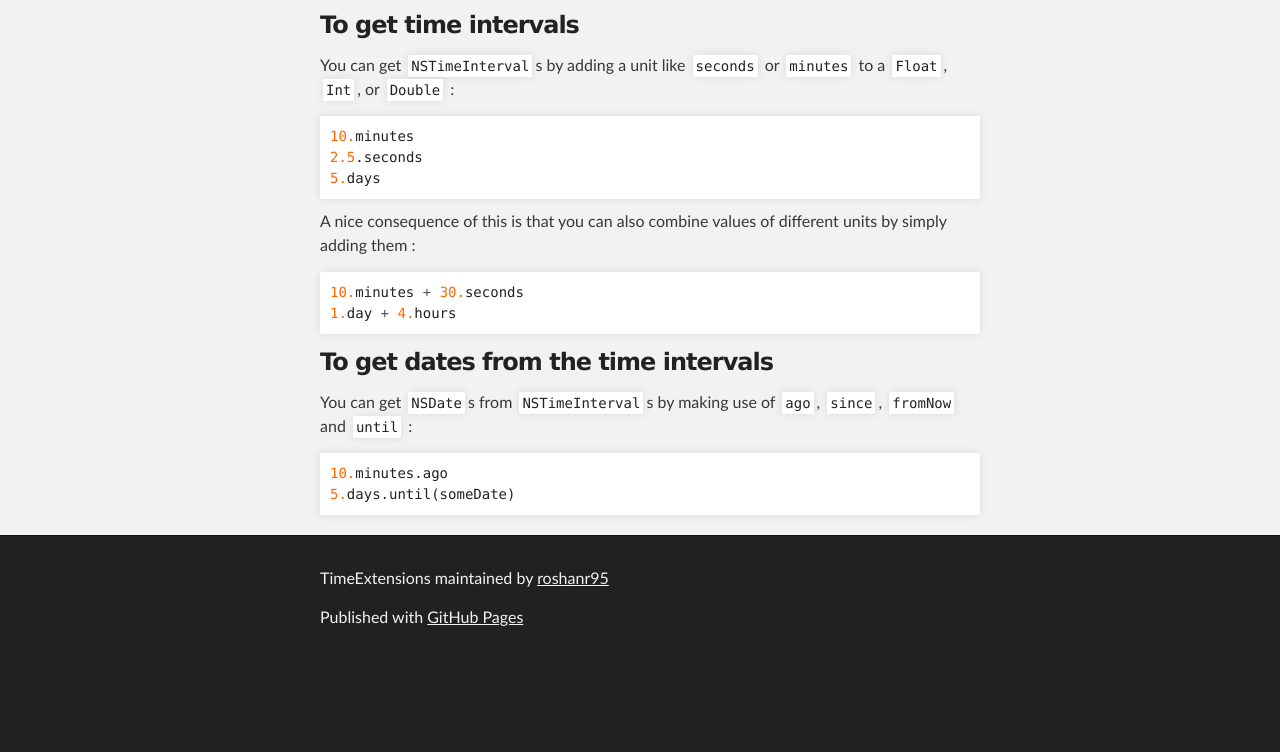
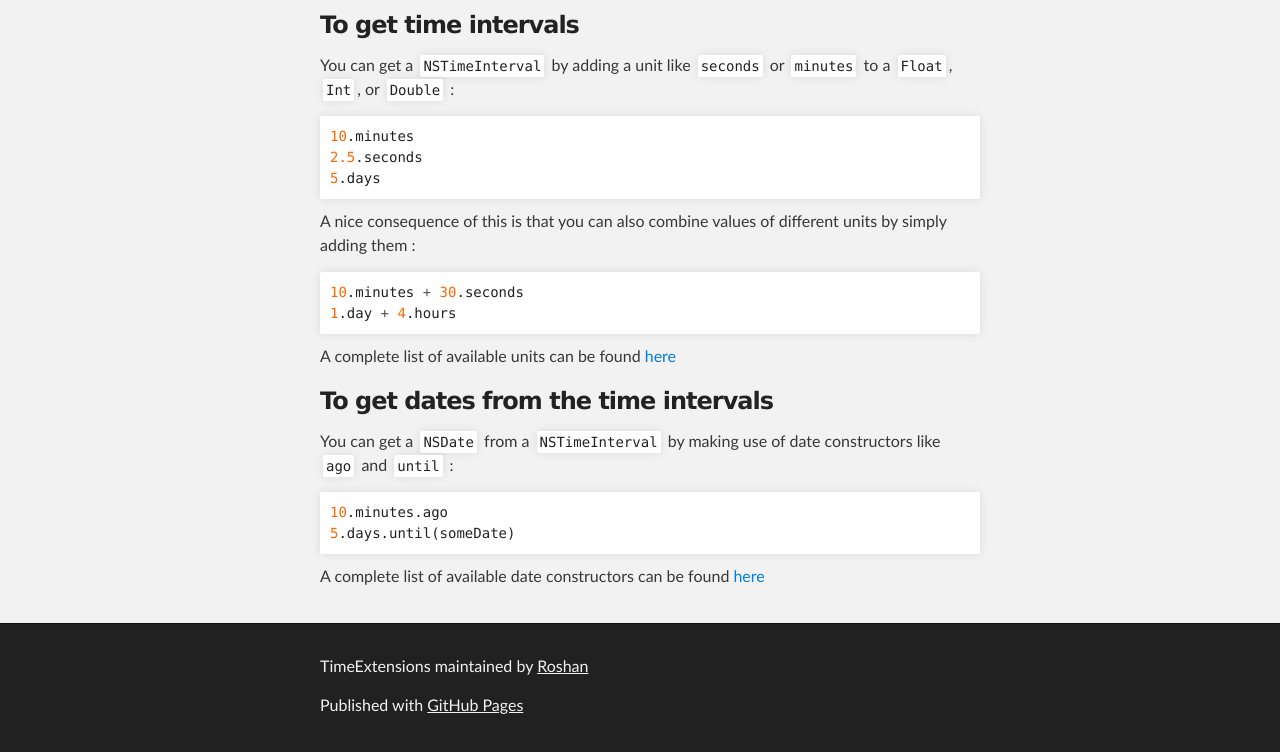
Before and after one commit to roshanr95/TimeExtensions, a plain HTML site: page index.html in a window 1280 px wide. Shown: the part 472-1224 px from the top of the page. Before the commit the page ends 1136 px from the top, so only its background shows below. Drawn offline with Linux system fonts and the light colour scheme.

Commit message:
Add .gitignore and improve docs

```diff
--- a/index.html
+++ b/index.html
@@ -31,45 +31,44 @@
     <!-- MAIN CONTENT -->
     <div id="main_content_wrap" class="outer">
         <section id="main_content" class="inner">
-        <h1>
-<a name="introduction" class="anchor" href="#introduction"><span class="octicon octicon-link"></span></a>Introduction</h1>
+            <h1><a name="introduction" class="anchor" href="#introduction"><span class="octicon octicon-link"></span></a>Introduction</h1>
 
             <p>TimeExtensions is a library written in Swift whose purpose is to provide an elegant and easily understandable syntax for working with time. It is heavily inspired from ActiveSupport in Ruby on Rails.</p>
 
-<h2>
-<a name="usage" class="anchor" href="#usage"><span class="octicon octicon-link"></span></a>Usage</h2>
+            <h2><a name="usage" class="anchor" href="#usage"><span class="octicon octicon-link"></span></a>Usage</h2>
 
-<h3>
-<a name="to-get-time-intervals" class="anchor" href="#to-get-time-intervals"><span class="octicon octicon-link"></span></a>To get time intervals</h3>
+            <h3><a name="to-get-time-intervals" class="anchor" href="#to-get-time-intervals"><span class="octicon octicon-link"></span></a>To get time intervals</h3>
 
-<p>You can get <code>NSTimeInterval</code>s by adding a unit like <code>seconds</code> or <code>minutes</code> to a <code>Float</code>, <code>Int</code>, or <code>Double</code> :</p>
+            <p>You can get a <code>NSTimeInterval</code> by adding a unit like <code>seconds</code> or <code>minutes</code> to a <code>Float</code>, <code>Int</code>, or <code>Double</code> :</p>
 
-<div class="highlight highlight-swift"><pre><span class="mf">10.</span><span class="n">minutes</span>
-<span class="mf">2.5</span><span class="p">.</span><span class="n">seconds</span>
-<span class="mf">5.</span><span class="n">days</span>
-</pre></div>
+            <div class="highlight highlight-swift">
+                <pre><span class="mf">10</span>.minutes<br/><span class="mf">2.5</span>.seconds<br/><span class="mf">5</span>.days</pre>
+            </div>
 
             <p>A nice consequence of this is that you can also combine values of different units by simply adding them :</p>
 
-<div class="highlight highlight-swift"><pre><span class="mf">10.</span><span class="n">minutes</span> <span class="o">+</span> <span class="mf">30.</span><span class="n">seconds</span>
-<span class="mf">1.</span><span class="n">day</span> <span class="o">+</span> <span class="mf">4.</span><span class="n">hours</span>
-</pre></div>
+            <div class="highlight highlight-swift">
+                <pre><span class="mf">10</span>.minutes <span class="o">+</span> <span class="mf">30</span>.seconds<br/><span class="mf">1</span>.day <span class="o">+</span> <span class="mf">4</span>.hours</pre>
+            </div>
 
-<h3>
-<a name="to-get-dates-from-the-time-intervals" class="anchor" href="#to-get-dates-from-the-time-intervals"><span class="octicon octicon-link"></span></a>To get dates from the time intervals</h3>
+            <p>A complete list of available units can be found <a href="units.html">here</a></p>
 
-<p>You can get <code>NSDate</code>s from <code>NSTimeInterval</code>s by making use of <code>ago</code>, <code>since</code>, <code>fromNow</code> and <code>until</code> :</p>
+            <h3><a name="to-get-dates-from-the-time-intervals" class="anchor" href="#to-get-dates-from-the-time-intervals"><span class="octicon octicon-link"></span></a>To get dates from the time intervals</h3>
 
-<div class="highlight highlight-swift"><pre><span class="mf">10.</span><span class="n">minutes</span><span class="p">.</span><span class="n">ago</span>
-<span class="mf">5.</span><span class="n">days</span><span class="p">.</span><span class="n">until</span><span class="p">(</span><span class="n">someDate</span><span class="p">)</span>
-</pre></div>
+            <p>You can get a <code>NSDate</code> from a <code>NSTimeInterval</code> by making use of date constructors like <code>ago</code> and <code>until</code> :</p>
+
+            <div class="highlight highlight-swift">
+                <pre><span class="mf">10</span>.minutes.ago<br/><span class="mf">5</span>.days.until(someDate)</pre>
+            </div>
+
+            <p>A complete list of available date constructors can be found <a href="dates.html">here</a></p>
         </section>
     </div>
 
     <!-- FOOTER  -->
     <div id="footer_wrap" class="outer">
         <footer class="inner">
-        <p class="copyright">TimeExtensions maintained by <a href="https://github.com/roshanr95">roshanr95</a></p>
+            <p class="copyright">TimeExtensions maintained by <a href="https://github.com/roshanr95">Roshan</a></p>
             <p>Published with <a href="http://pages.github.com">GitHub Pages</a></p>
         </footer>
     </div>
```
Also changed, not shown: 1 other file. Lines whose indentation alone changed are shown as unchanged.
